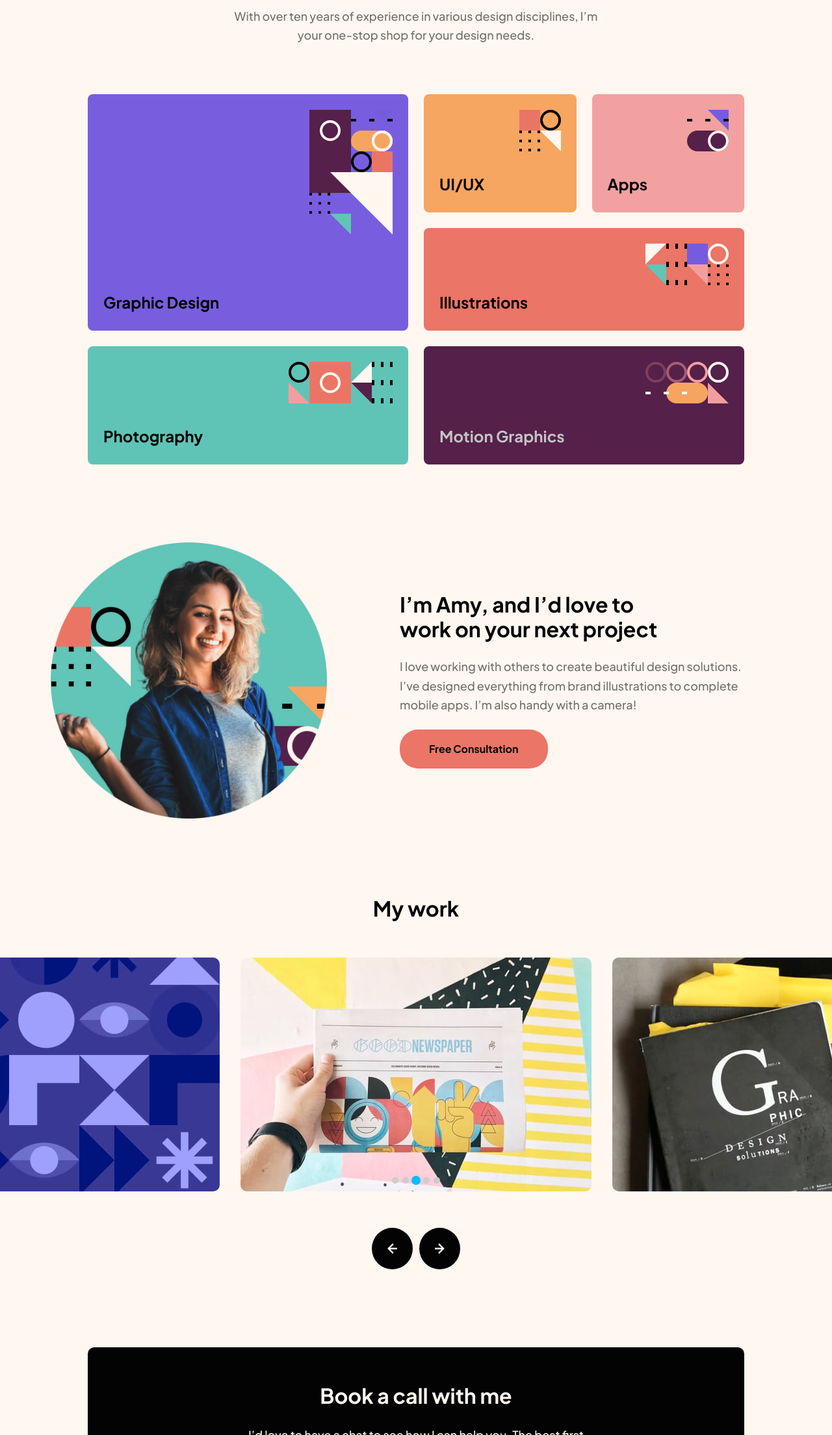
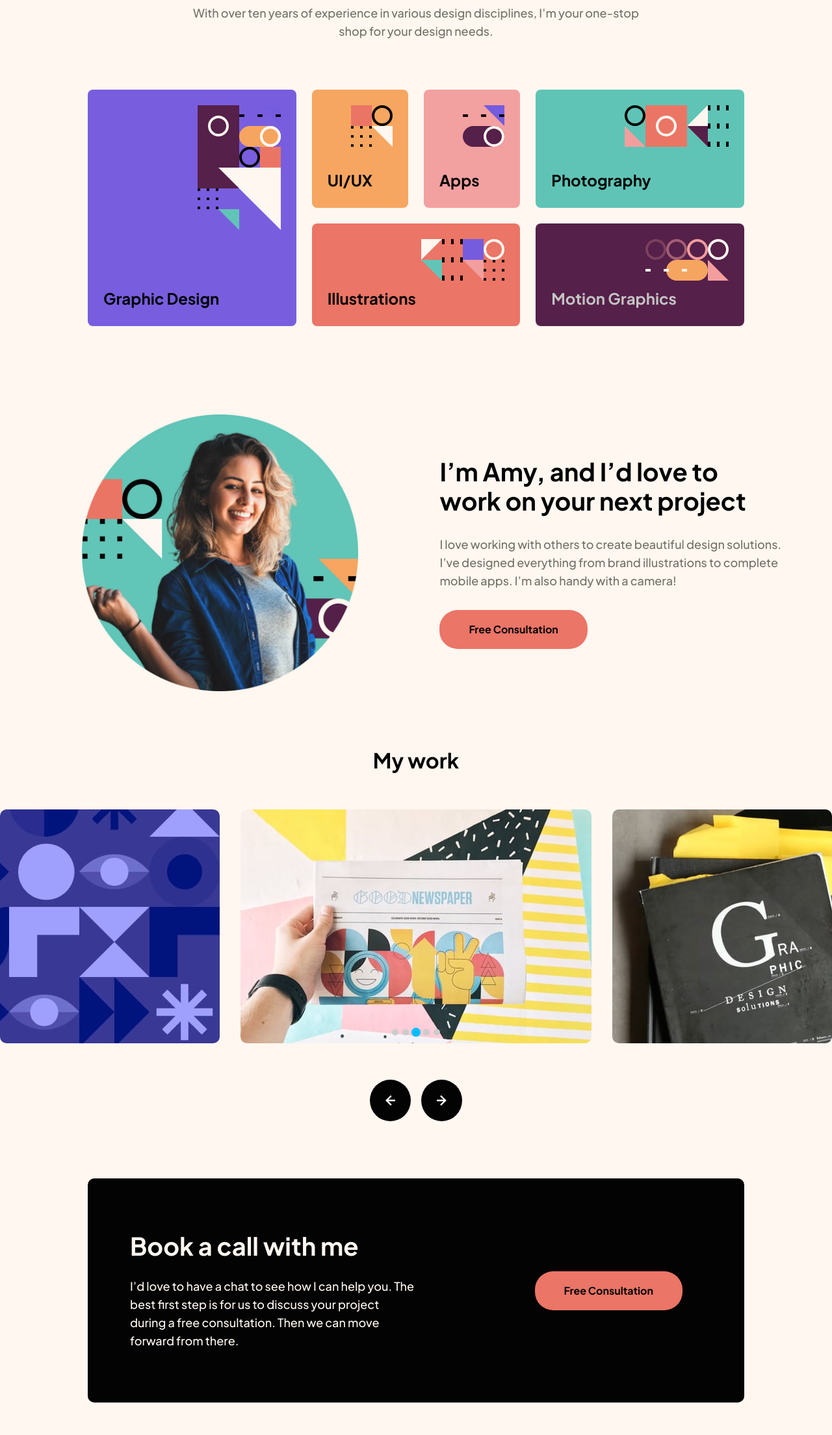
Before and after one commit to DocForLoop/design-portfolio-landing-page, a website built with Vite: page index.html in a window 1280 px wide. Shown: the part 231-2440 px from the top of the page at 65% size. Built offline with nearby package versions, Linux system fonts and the light colour scheme.

Commit message:
Add desktop styles

```diff
--- a/index.html
+++ b/index.html
@@ -23,7 +23,7 @@
     <meta name="twitter:description" content="Design portfolio landing page challenge solution using HTML, Sass & Vite.">
     <!-- <meta name="twitter:image" content="preview.jpg"> -->
 
-    <script type="module" src="src/main.ts" defer></script>
+    <script type="module" src="src/main.ts"></script>
   </head>
   <body class="body">
     <div class="page-wrapper">
@@ -150,12 +150,14 @@
         </section>
 
         <section class="contact">
-          <h2 class="contact__title">Book a call with me</h2>
+          <div class="contact__content">
+            <h2 class="contact__title">Book a call with me</h2>
 
-          <p class="contact__desc">I’d love to have a chat to see how I can help you.
-              The best first step is for us to discuss your project during a
-               free consultation. Then we can move forward from there.
-          </p>
+            <p class="contact__desc">I’d love to have a chat to see how I can help you.
+                The best first step is for us to discuss your project during a
+                free consultation. Then we can move forward from there.
+            </p>
+          </div>
 
           <a class="cta-btn cta-btn--light" href="#">Free Consultation</a>
         </section>
--- a/src/main.ts
+++ b/src/main.ts
@@ -1,7 +1,5 @@
 import './scss/style.scss';
-
 import '@splidejs/splide/dist/css/themes/splide-skyblue.min.css';
-
 import Splide from '@splidejs/splide';
 
 document.addEventListener('DOMContentLoaded', () => {
--- a/src/scss/components/_breakpoints.scss
+++ b/src/scss/components/_breakpoints.scss
@@ -12,12 +12,11 @@
         padding-inline: fluid(39, 165, 768, 1440);
 
         &__list {
-        grid-auto-columns: 1fr;
-        grid-template-rows: rem(182) rem(158) rem(182);
-        grid-template-areas:
-        "graph graph ui apps"
-        "graph graph illust illust"
-        "photo photo motion motion";
+            grid-template-rows: rem(182) rem(158) rem(182);
+            grid-template-areas:
+            "graph graph ui apps"
+            "graph graph illust illust"
+            "photo photo motion motion";
         }
     }
 
@@ -36,15 +35,21 @@
         &__content {
             padding-inline: 0;
             align-items: flex-start;
+            row-gap: fluid(24, 33, 768, 1440);
         }
 
         &__title {
             max-inline-size: 19ch;
+            font-size: var(--fs-h2-desk);
         }
     }
 
     .contact {
         margin-inline: fluid(39, 165, 768, 1440);
+
+        &__title {
+            font-size: var(--fs-h2-desk);
+        }
     }
 
     .footer {
@@ -52,3 +57,54 @@
         padding-block-end: fluid(56, 64, 768, 1440);
     }
 }
+
+@media (width > em(1201)) {
+
+    .body {
+        line-height: var(--lh-body-desk);
+    }
+
+    .main {
+        row-gap: 88px;
+    }
+
+    .header {
+
+        &__content {
+            row-gap: 23px;
+        }
+
+        &__desc {
+            max-inline-size: 60ch;
+        }
+    }
+
+    .service {
+
+        &__list {
+            grid-template-rows: rem(182) rem(158);
+            grid-template-areas:
+            "graph graph ui apps photo photo"
+            "graph graph illust illust motion motion";
+        }
+    }
+
+    .intro {
+        margin-block-start: 48px;
+        transform: unset;
+        column-gap: fluid(125, 200, 1440, 1650);
+    }
+
+    .contact {
+        text-align: start;
+        flex-direction: row;
+        column-gap: fluid(182, 360, 1440, 1650);
+        padding-inline-start: 65px;
+        padding-inline-end: 95px;
+        padding-block: 81.5px;
+
+        &__content {
+            align-items: flex-start;
+        }
+    }
+}
--- a/src/scss/components/main/_main-layout.scss
+++ b/src/scss/components/main/_main-layout.scss
@@ -50,7 +50,7 @@
 
     &__btn-wrapper {
         display: flex;
-        column-gap: 10px;
+        column-gap: 16px;
     }
 }
 
@@ -59,4 +59,11 @@
     flex-direction: column;
     align-items: center;
     row-gap: fluid(24, 26, 375, 768);
+
+    &__content {
+        display: flex;
+        flex-direction: column;
+        align-items: center;
+        row-gap: fluid(24, 26, 375, 768);
+    }
 }
--- a/src/scss/components/main/_main.scss
+++ b/src/scss/components/main/_main.scss
@@ -120,6 +120,10 @@
 .splide {
     position: relative;
 
+    &__track {
+        border-radius: rem(10);
+    }
+
     &__title {
         font-size: var(--fs-slider-title);
         color: var(--clr-dark);
--- a/src/scss/global/_typography.scss
+++ b/src/scss/global/_typography.scss
@@ -19,17 +19,17 @@
 
 :root {
     --ff-primary: 'Plus Jakarta Sans', 'Segoe UI', Roboto, 'Helvetica Neue', Arial, sans-serif;
-    --fs-h1-mob-tab: #{fluid(36, 44, 375, 768, rem)};//
+    --fs-h1-mob-tab: #{fluid(36, 44, 375, 768, rem)};
     --fs-h1-desk: #{fluid(44, 56, 768, 1440, rem)};
-    --fs-card: #{rem(24)};//
-    --fs-h2-mob-tab: #{fluid(26, 32, 375, 768, rem)};//
+    --fs-card: #{rem(24)};
+    --fs-h2-mob-tab: #{fluid(26, 32, 375, 768, rem)};
     --fs-h2-desk: #{fluid(32, 40, 768, 1440, rem)};
-    --fs-slider-title: #{fluid(24, 32, 375, 768, rem)};//
-    --fs-btn: #{fluid(14, 16, 375, 768, rem)};//
-    --fs-body: #{fluid(16, 18, 375, 768, rem)};//
+    --fs-slider-title: #{fluid(24, 32, 375, 768, rem)};
+    --fs-btn: #{fluid(14, 16, 375, 768, rem)};
+    --fs-body: #{fluid(16, 18, 375, 768, rem)};
     --fw-1: 500;
     --fw-2: 700;
-    --lh-body-mob: calc(26/16);//
-    --lh-body-desk: calc(28/18);
-    --lh-cta-btn: 2;//
+    --lh-body-mob: calc(26 / 16);
+    --lh-body-desk: calc(28 / 18);
+    --lh-cta-btn: 2;
 }
```
